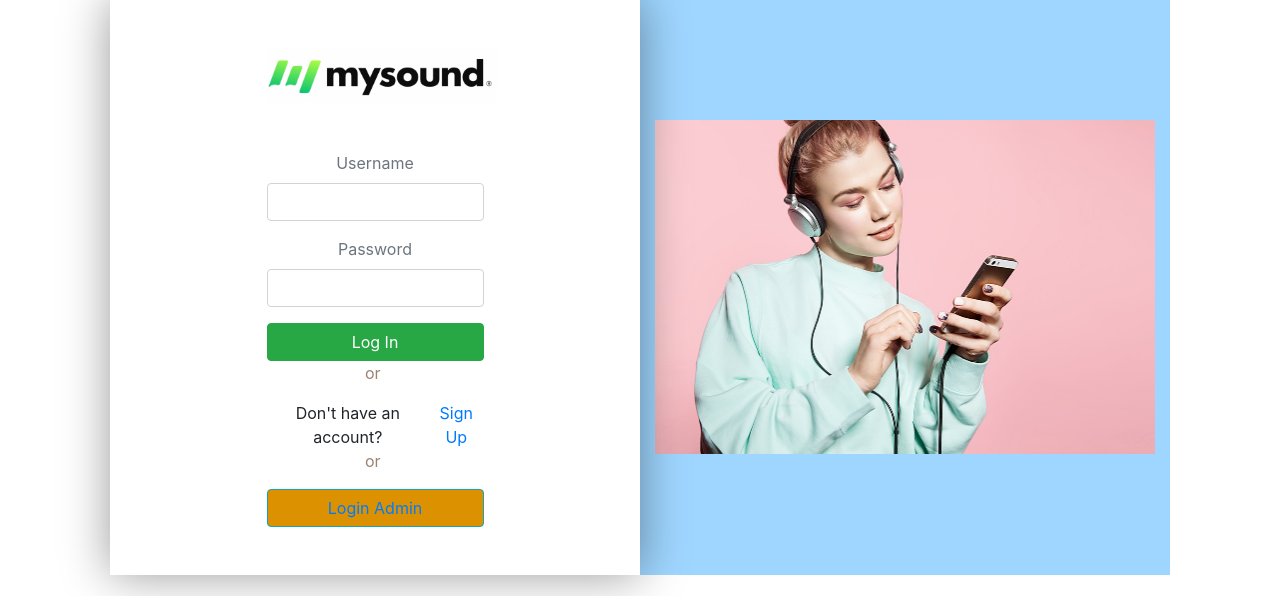
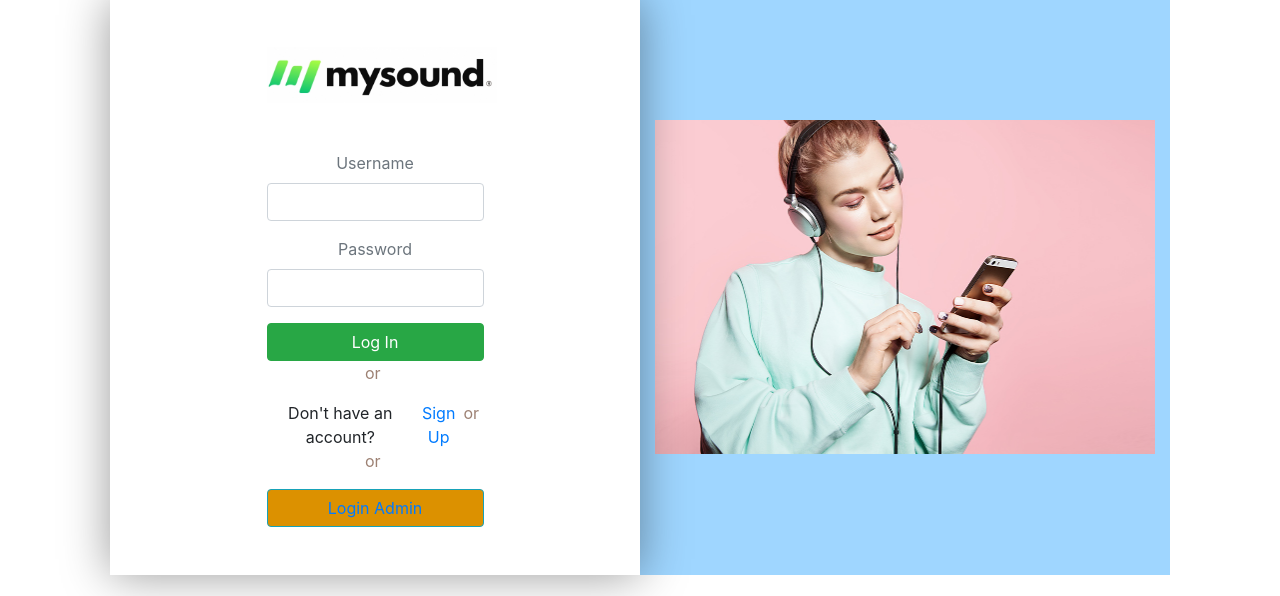
Before and after one commit to FachriezalNugraha/musikku2, a PHP site: page /login.php in a window 1280 px wide. Shown: the part 41-637 px from the top of the page. Run offline with PHP 8.4, Linux system fonts and the light colour scheme; some libraries are stand-ins or nearby versions.

Commit message:
update konek3

```diff
--- a/login.php
+++ b/login.php
@@ -52,6 +52,7 @@ if($_GET['pesan']== "gagal")
                     <!-- <div class="card-footer"> -->
                 <div class="d-flex justify-content-center links">
                     Don't have an account?<a href="signup.php">Sign Up</a>
+                     <p class="pemisah"><span style="text-decoration: line-through;"></span> or&nbsp;<span style="text-decoration: line-through;"></span></p>
                 </div>
                     <p class="pemisah"><span style="text-decoration: line-through;"></span> or&nbsp;<span style="text-decoration: line-through;"></span></p>
                     <button
```
